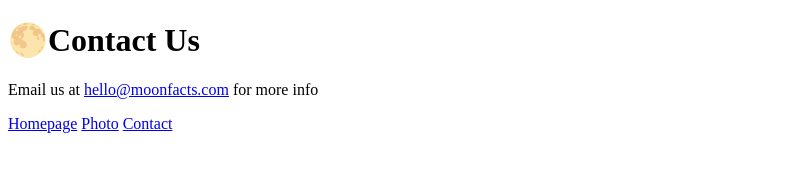
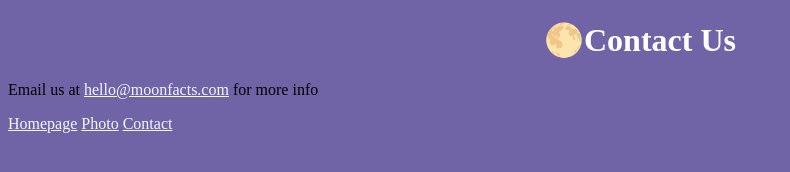
Before and after one commit to xMarcela/LunarEclipse, a plain HTML site: page contact.html in a window 1280 px wide. Shown: the whole page, without its empty margins (0-790 px from the left). Drawn offline with Linux system fonts and the light colour scheme.

Commit message:
Add footer,photo and linking up to CSS on all pages

```diff
--- a/contact.html
+++ b/contact.html
@@ -5,15 +5,19 @@
     <meta charset="UTF-8">
     <meta http-equiv="X-UA-Compatible" content="IE=edge">
     <meta name="viewport" content="width=device-width, initial-scale=1.0">
+    <link rel="stylesheet" href="/css/style.css" />
     <title>Contact</title>
 </head>
 
 <body>
     <h1>🌕Contact Us</h1>
     <p>Email us at <a href="mailto:[email]"> hello@moonfacts.com</a> for more info</p>
-    <a href="/index.html">Homepage</a>
-    <a href="/photo.html">Photo</a>
-    <a href="/contact.html">Contact</a>
+
+    <footer>
+        <a href="/index.html">Homepage</a>
+        <a href="/photo.html">Photo</a>
+        <a href="/contact.html">Contact</a>
+    </footer>
 </body>
 
 </html>
```
Also changed, not shown: index.html (+5 -3 lines), photo.html (+6 -4 lines), css/lunarEclipse.jpg (added).
